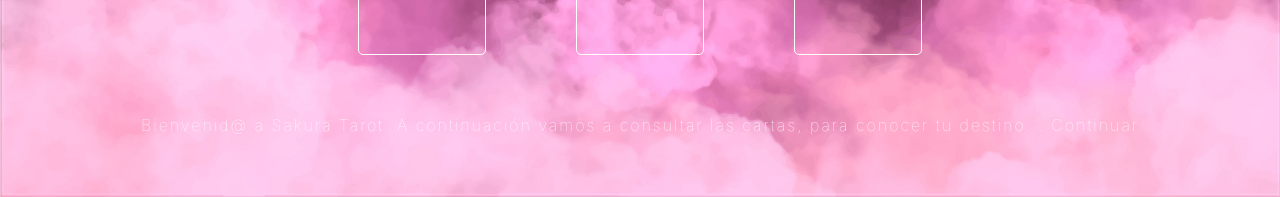
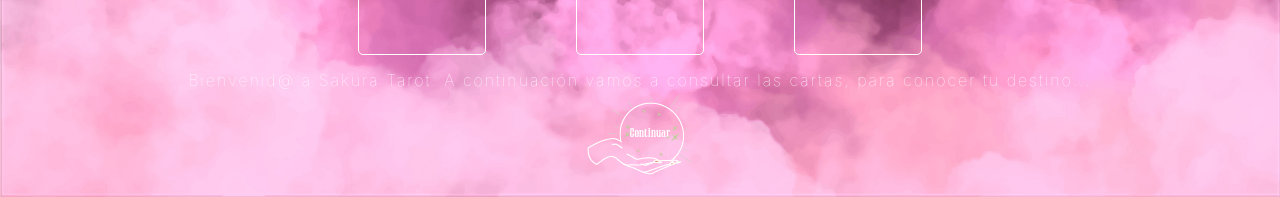
Before and after one commit to Luciatt/SakuraTarot, a React (Create React App) app: page / in a window 1280 px wide. Shown: the part 603-800 px from the top of the page. Built offline with nearby package versions, Linux system fonts and the light colour scheme; no server answers; a web font is replaced by a local one.

Commit message:
Finished

```diff
--- a/src/components/Dialogue.jsx
+++ b/src/components/Dialogue.jsx
@@ -1,31 +1,27 @@
 import React from 'react'
-
+import Continue from '../img/Continuar.png'
 
 function Dialogue({paragraph,text,setText}) {
 
-
-
-
-  return (
+    return (
     <>
     {
         text ?
             <>
                 <div className='prediction'>
-                    <p>Bienvenid@ a Sakura Tarot. A continuación vamos a consultar las cartas, para conocer tu destino...  <span onClick={()=>setText(false)}>Continuar</span></p>
+                    <p>Bienvenid@ a Sakura Tarot. A continuación vamos a consultar las cartas, para conocer tu destino...  </p>
+                    <img className='buttonContinue' onClick={()=>setText(false)} src={Continue} alt=""/>
                 </div>
             </>
             :
             <>
                 <div className='prediction'>
                     <p>{paragraph}</p>
-
-
                 </div>
             </>
-}
-</>
-  )
+    }
+    </>
+    )
 }
 
 export default Dialogue
```
Also changed, not shown: src/img/Continuar.png.
